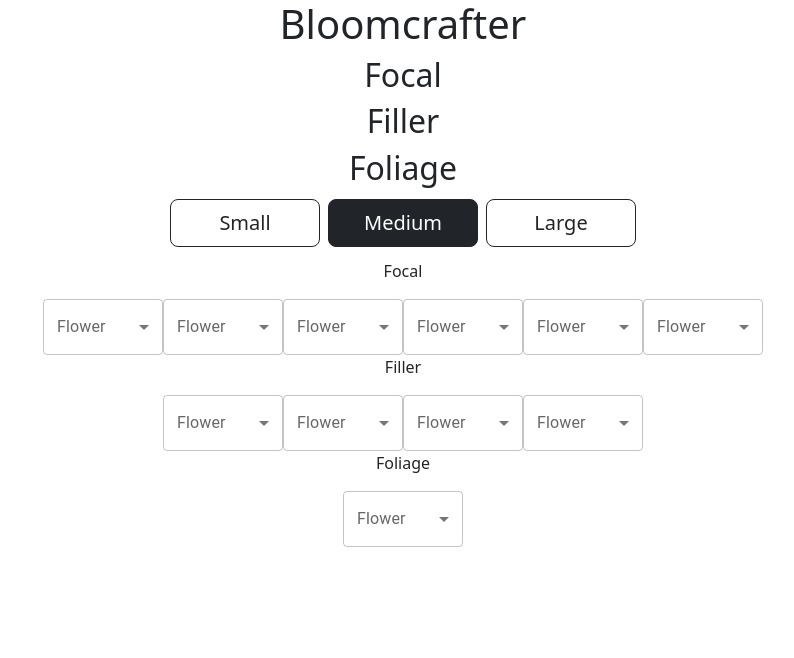
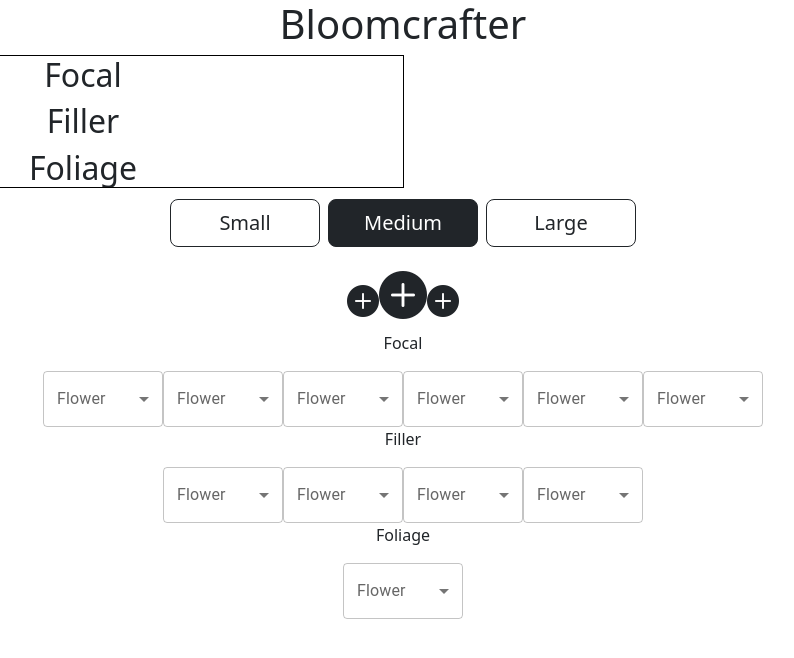
Before and after one commit to 394-w24/BloomCraft2, a React (Vite) app: page / in a window 1280 px wide. Shown: the top 658 px of the page, without its empty margins (237-1031 px from the left). Built offline with nearby package versions, Linux system fonts and the light colour scheme.

Commit message:
added flower type selection

```diff
--- a/package.json
+++ b/package.json
@@ -14,6 +14,7 @@
     "@emotion/styled": "^11.11.0",
     "@mui/material": "^5.15.10",
     "bootstrap": "^5.3.2",
+    "bootstrap-icons": "^1.11.3",
     "react": "^18.2.0",
     "react-dom": "^18.2.0"
   },
--- a/src/App.jsx
+++ b/src/App.jsx
@@ -4,10 +4,11 @@ import './App.css';
 import Container from '@mui/material/Container';
 import FlowerSelect from './components/FlowerSelect';
 import BouquetSizeSelector from './components/BouquetSize';
+import FlowerTypeButton from './components/FlowerTypeButton';
 import 'bootstrap/dist/css/bootstrap.min.css';
+import 'bootstrap-icons/font/bootstrap-icons.css';
 
 const App = () => {
-  const [count, setCount] = useState(0);
   const [bouquetSize, setBouquetSize] = useState('Medium');
   const [selectedFlowerType, setSelectedFlowerType] = useState('');
   let focalFlowers = [];
@@ -37,7 +38,7 @@ const App = () => {
 
       <h1>Bloomcrafter</h1>
       {/* you can delete this... this is just temporary */}
-      <div className="flower-types-container">
+      <div className="flower-types-container" style={{outline: "1px solid black", maxWidth: "50%", justifyContent: "center"}}>
         <div className="select-focal">
           <h2>Focal</h2>
         </div>
@@ -50,6 +51,10 @@ const App = () => {
       </div>
 
       <BouquetSizeSelector bouquetSizeSelection={bouquetSize} setBouquetSize={setBouquetSize} />
+
+      <FlowerTypeButton flowerType={selectedFlowerType} setFlowerType={setSelectedFlowerType} value="filler" />
+      <FlowerTypeButton flowerType={selectedFlowerType} setFlowerType={setSelectedFlowerType} value="focal" />
+      <FlowerTypeButton flowerType={selectedFlowerType} setFlowerType={setSelectedFlowerType} value="foliage" />
 
       {bouquetSize && <p>Focal</p>}
       <div style={{display: "flex", justifyContent: "center"}}>
--- /dev/null
+++ b/src/components/FlowerTypeButton.jsx
@@ -0,0 +1,15 @@
+import React from 'react';
+
+const FlowerTypeButton = ({ flowerType, setFlowerType, value }) => {
+  const handleClick = () => {
+    setFlowerType(value);
+  };
+
+  return (
+      <i onClick={handleClick}
+      class={flowerType === value ? "bi bi-plus-circle" : "bi bi-plus-circle-fill"}
+      style={{cursor: "pointer", fontSize: value === "focal" ? "3rem" : "2rem"}}></i>
+  );
+};
+
+export default FlowerTypeButton;
```
Also changed, not shown: src/components/FlowerTypeSelector.jsx (deleted), 1 other file (tests, documents, lock files or other folders).
